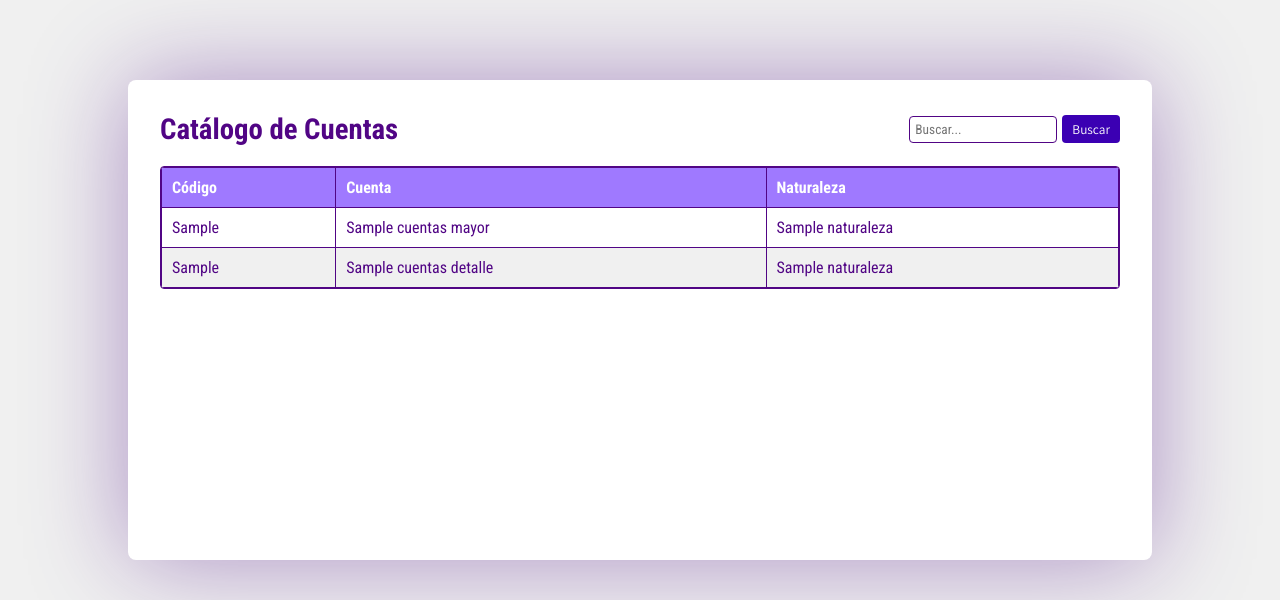
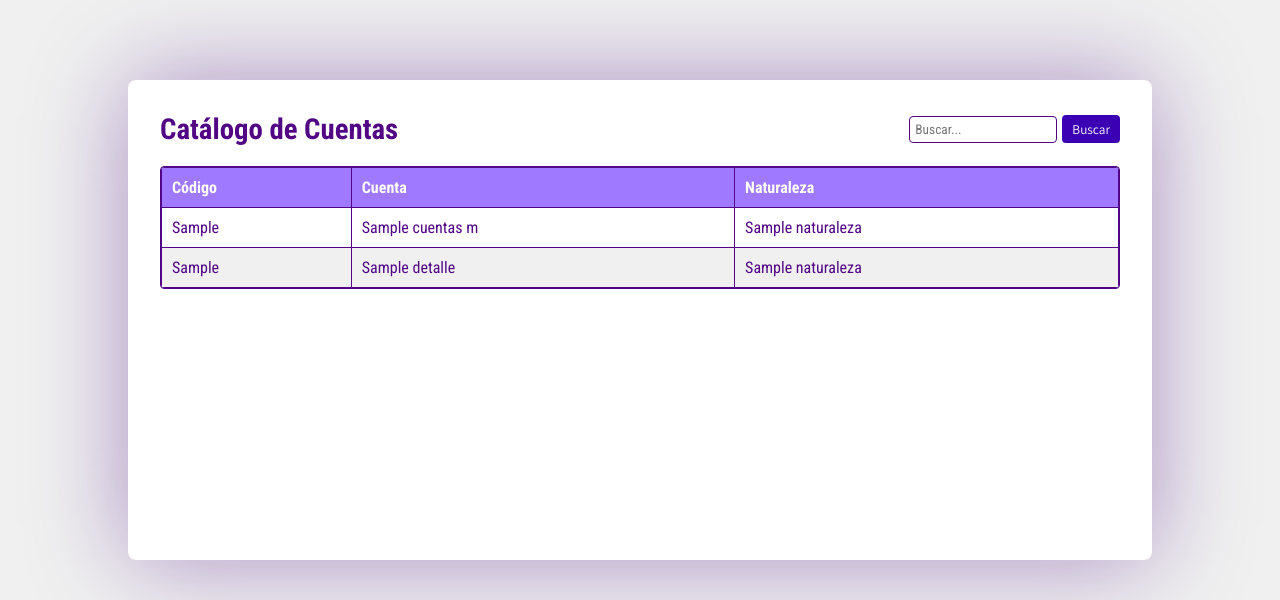
Before and after one commit to kenetcode/accounting-software, a Django app: template accounting/templates/catalogo.html in a window 1280 px wide. Shown: the part 100-700 px from the top of the page. Run offline with Django 3.2, Linux system fonts and the light colour scheme; the template is opened without the code that fills it: most values are stand-ins (such as "Sample title", 1, 10 or a date in 2020).

Commit message:
:sparkles: Se arreglo la pantalla CatalogoCuentas

```diff
--- a/accounting/templates/catalogo.html
+++ b/accounting/templates/catalogo.html
@@ -54,21 +54,28 @@
                 </thead>
                 <tbody>
                     <!-- Aquí se agregan los datos de las cuentas de la tabla catalogo de la DB -->
-                    {% for cuentas_mayor in cuentasMayor %}
+                    {% for cuentasM in cuentas %}
                     <tr>
-                        <td>{{ cuentas_mayor.codigoCuenta }}</td>
-                        <td>{{ cuentas_mayor.nombreCuenta }}</td>
-                        <td>{{ cuentas_mayor.naturaleza }}</td>
+                        <td>{{ cuentasM.codigoCuenta }}</td>
+                        <td>{{ cuentasM.nombreCuenta }}</td>
+                        <td>{{ cuentasM.naturaleza }}</td>
                     </tr>
+                        {% for detalle in cuentasM.cuentas_detalle %}
+                        <tr>
+                            <td>{{ detalle.codigoCuenta }}</td>
+                            <td>{{ detalle.nombreCuenta }}</td>
+                            <td>{{ detalle.naturaleza }}</td>
+                        </tr>
+                        {% endfor %}
                     {% endfor %}
 
-                    {% for cuentas_detalle in cuentasDetalle %}
+                    <!-- {% for cuentas_detalle in cuentasDetalle %}
                     <tr>
                         <td>{{ cuentas_detalle.codigoCuenta }}</td>
                         <td>{{ cuentas_detalle.nombreCuenta }}</td>
                         <td>{{ cuentas_detalle.naturaleza }}</td>
                     </tr>
-                    {% endfor %}
+                    {% endfor %} -->
                 </tbody>
             </table>
         </div>
```
Also changed, not shown: accounting/views.py (+5 -2 lines).
